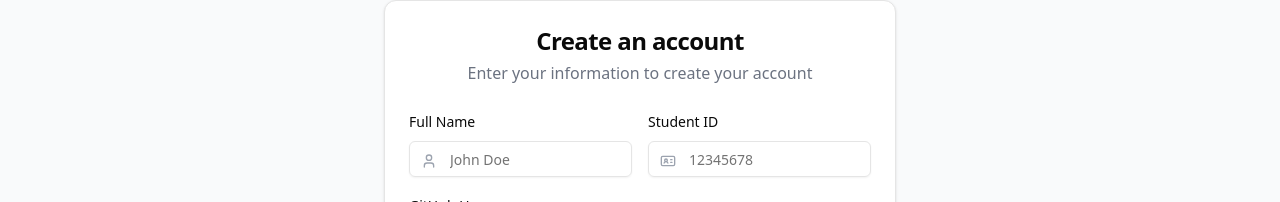
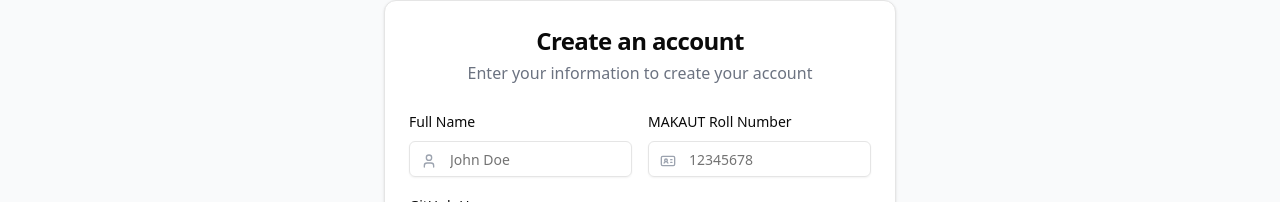
Before and after one commit to hack-IT-on/hackiton_web, a Next.js app: page /register in a window 1280 px wide. Shown: the part 148-350 px from the top of the page. Built offline with nearby package versions, Linux system fonts and the light colour scheme; no server answers.

Commit message:
Fix: Student Id replaced to roll number

```diff
--- a/app/(auth)/register/page.jsx
+++ b/app/(auth)/register/page.jsx
@@ -151,7 +151,7 @@
                 </div>
               </div>
               <div className="space-y-2">
-                <Label htmlFor="studentID">Student ID</Label>
+                <Label htmlFor="studentID">MAKAUT Roll Number</Label>
                 <div className="relative">
                   <IdCard className="absolute left-3 top-3 h-4 w-4 text-gray-400" />
                   <Input
--- a/app/(dashboard)/settings/page.jsx
+++ b/app/(dashboard)/settings/page.jsx
@@ -187,7 +187,7 @@
                 >
                   {[
                     { name: "name", label: "Name" },
-                    { name: "student_id", label: "Student ID" },
+                    { name: "student_id", label: "MAKAUT Roll Number" },
                     { name: "github_username", label: "GitHub Username" },
                     { name: "leetcode_username", label: "LeetCode Username" },
                     { name: "email", label: "Email", type: "email" },
--- a/components/admin/pages/UsersPage.jsx
+++ b/components/admin/pages/UsersPage.jsx
@@ -204,7 +204,7 @@
                     Email <SortIcon columnKey="email" />
                   </TableHead>
                   <TableHead className="cursor-pointer hover:bg-gray-50">
-                    Student Id
+                    MAKAUT Roll Number
                   </TableHead>
                   <TableHead
                     onClick={() => sortData("role")}
```
